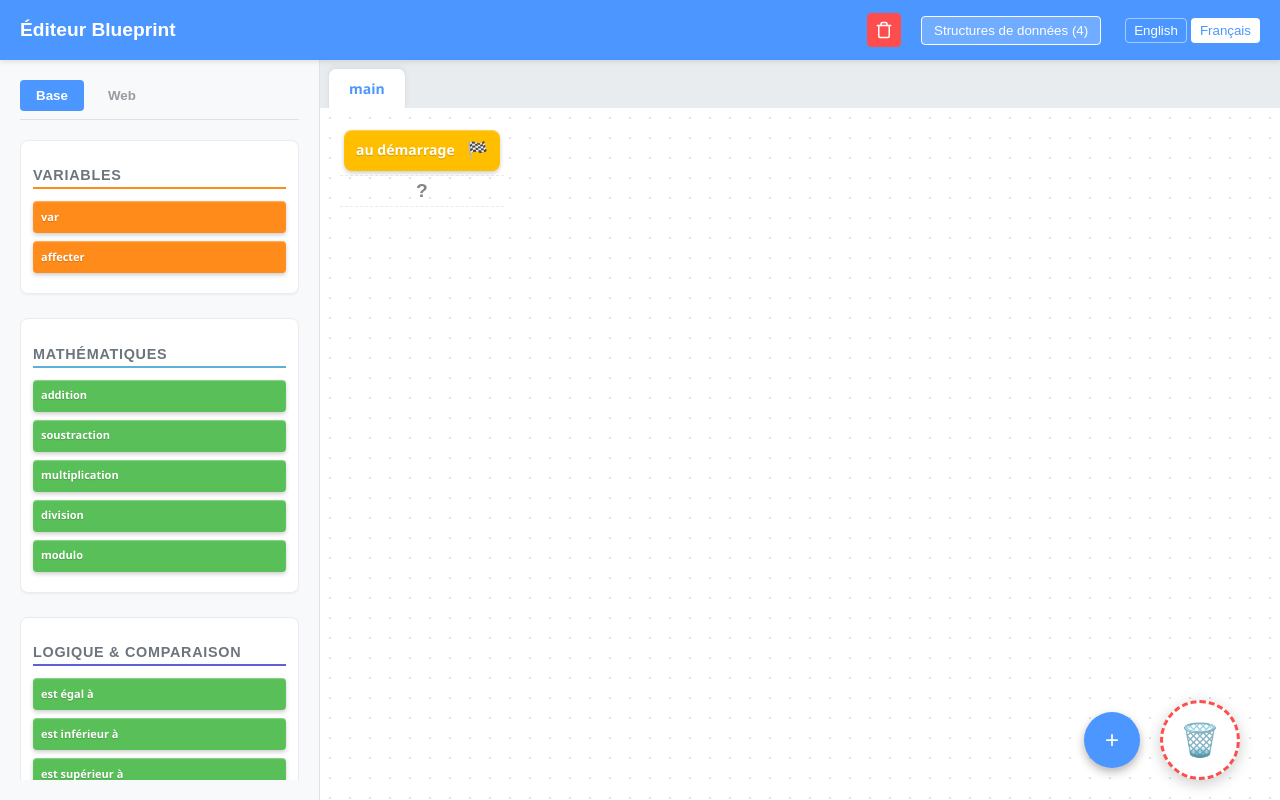
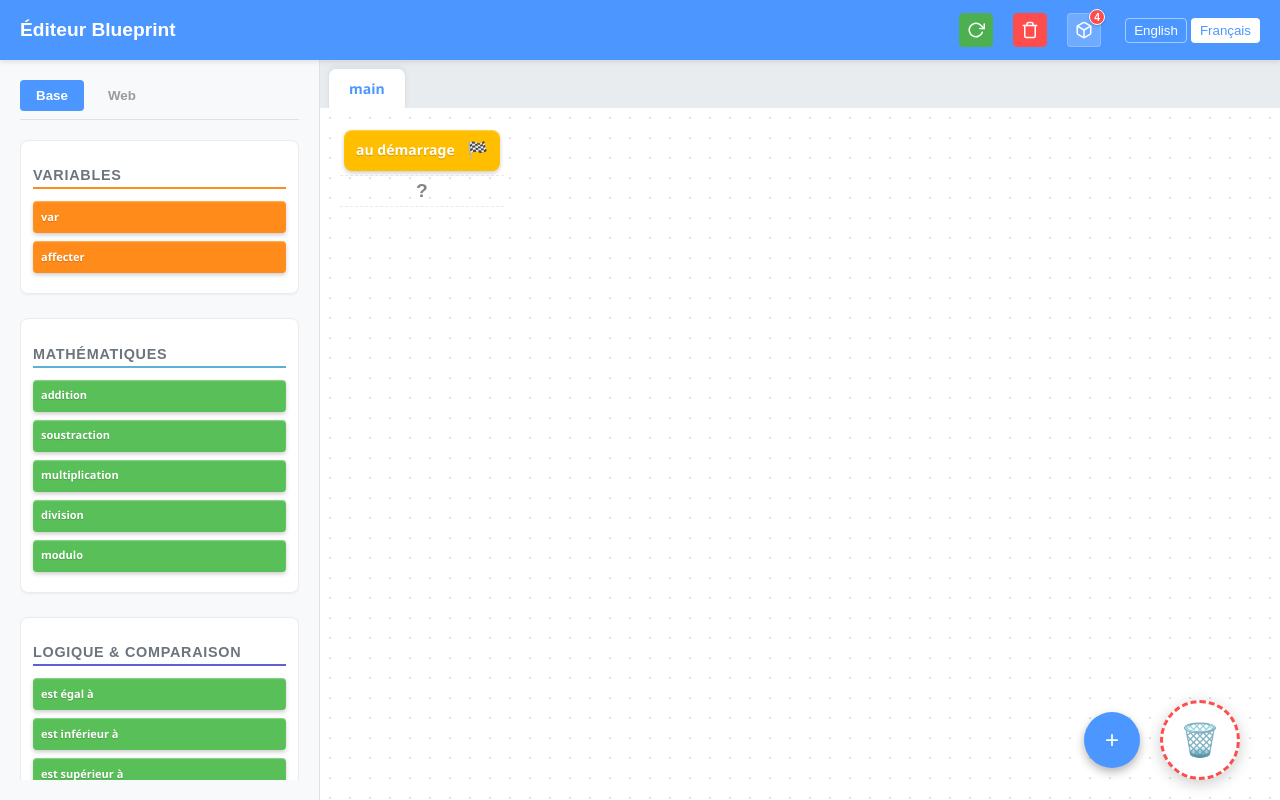
Before and after one commit to nicolachoquet06250/backend-generator, a Nuxt app: page / in a window 1280 px wide. Built offline with nearby package versions, Linux system fonts and the light colour scheme.

Commit message:
ajout d'un bouton reload de la page

```diff
--- a/app/app.vue
+++ b/app/app.vue
@@ -48,14 +48,25 @@ function getPWADisplayMode() {
         <h1>{{ $t('welcome') }}</h1>
       </div>
       <div class="header-actions">
+        <button class="reload-btn" :title="$t('common.reload')" @click="window.location.reload()">
+          <svg viewBox="0 0 24 24" width="18" height="18" fill="none" stroke="currentColor" stroke-width="2" stroke-linecap="round" stroke-linejoin="round">
+            <polyline points="23 4 23 10 17 10"></polyline>
+            <path d="M20.49 15a9 9 0 1 1-2.12-9.36L23 10"></path>
+          </svg>
+        </button>
         <button class="reset-btn" :title="$t('common.reset')" @click="showResetModal = true">
           <svg viewBox="0 0 24 24" width="18" height="18" fill="none" stroke="currentColor" stroke-width="2" stroke-linecap="round" stroke-linejoin="round">
             <polyline points="3 6 5 6 21 6"></polyline>
             <path d="M19 6v14a2 2 0 0 1-2 2H7a2 2 0 0 1-2-2V6m3 0V4a2 2 0 0 1 2-2h4a2 2 0 0 1 2 2v2"></path>
           </svg>
         </button>
-        <button class="struct-toggle" @click="showStructures = !showStructures">
-          {{ $t('sections.structures') }} <template v-if="!isMobile">({{ structures.length }})</template>
+        <button class="struct-toggle" :title="$t('sections.structures')" @click="showStructures = !showStructures">
+          <svg viewBox="0 0 24 24" width="18" height="18" fill="none" stroke="currentColor" stroke-width="2" stroke-linecap="round" stroke-linejoin="round">
+            <path d="M21 16V8a2 2 0 0 0-1-1.73l-7-4a2 2 0 0 0-2 0l-7 4A2 2 0 0 0 3 8v8a2 2 0 0 0 1 1.73l7 4a2 2 0 0 0 2 0l7-4A2 2 0 0 0 21 16z"></path>
+            <polyline points="3.27 6.96 12 12.01 20.73 6.96"></polyline>
+            <line x1="12" y1="22.08" x2="12" y2="12"></line>
+          </svg>
+          <span class="struct-count" v-if="structures.length > 0">{{ structures.length }}</span>
         </button>
         <div class="lang-switcher">
           <button
@@ -271,13 +282,67 @@ body {
   border-color: #e60000;
 }
 
+.reload-btn {
+  background: #4caf50;
+  border: 1px solid #4caf50;
+  color: white;
+  width: 34px;
+  min-width: 34px;
+  height: 34px;
+  min-height: 34px;
+  display: flex;
+  align-items: center;
+  justify-content: center;
+  border-radius: 4px;
+  cursor: pointer;
+  padding: 0;
+  transition: all 0.2s;
+}
+
+.reload-btn:hover {
+  background: #45a049;
+  border-color: #45a049;
+}
+
 .struct-toggle {
   background: var(--btn-struct);
-  border: 1px solid white;
+  border: 1px solid var(--btn-struct);
   color: white;
-  padding: 6px 12px;
+  width: 34px;
+  min-width: 34px;
+  height: 34px;
+  min-height: 34px;
+  display: flex;
+  align-items: center;
+  justify-content: center;
   border-radius: 4px;
   cursor: pointer;
+  padding: 0;
+  transition: all 0.2s;
+  position: relative;
+}
+
+.struct-toggle:hover {
+  background: #ff5e1a;
+  border-color: #ff5e1a;
+}
+
+.struct-count {
+  position: absolute;
+  top: -5px;
+  right: -5px;
+  background: #ff4c4c;
+  color: white;
+  font-size: 0.65rem;
+  font-weight: bold;
+  width: 16px;
+  height: 16px;
+  border-radius: 50%;
+  display: flex;
+  align-items: center;
+  justify-content: center;
+  border: 1px solid white;
+  box-shadow: 0 1px 3px rgba(0,0,0,0.2);
 }
 
 .lang-switcher {
--- a/app/components/common/PWAManager.vue
+++ b/app/components/common/PWAManager.vue
@@ -20,8 +20,11 @@
         </div>
       </div>
       <div class="actions">
-        <button v-if="$pwa?.needRefresh" class="btn-primary" @click="$pwa?.updateServiceWorker()">
-          {{ $t('pwa.reload') }}
+        <button v-if="$pwa?.needRefresh" class="btn-primary" :title="$t('pwa.reload')" @click="$pwa?.updateServiceWorker()">
+          <svg viewBox="0 0 24 24" width="20" height="20" fill="none" stroke="currentColor" stroke-width="2" stroke-linecap="round" stroke-linejoin="round">
+            <polyline points="23 4 23 10 17 10"></polyline>
+            <path d="M20.49 15a9 9 0 1 1-2.12-9.36L23 10"></path>
+          </svg>
         </button>
         <button class="btn-secondary" @click="$pwa?.cancelPrompt()">
           {{ $t('pwa.close') }}
@@ -105,6 +108,10 @@ button:focus-visible {
   background: var(--header-bg);
   color: white;
   box-shadow: 0 4px 12px rgba(76, 151, 255, 0.3);
+  display: flex;
+  align-items: center;
+  justify-content: center;
+  padding: 10px;
 }
 
 .btn-primary:hover {
--- a/locales/en.json
+++ b/locales/en.json
@@ -26,7 +26,8 @@
   "common": {
     "cancel": "Cancel",
     "confirm": "Confirm",
-    "reset": "Reset Storage"
+    "reset": "Reset Storage",
+    "reload": "Reload"
   },
   "blocks": {
     "true": "True",
--- a/locales/fr.json
+++ b/locales/fr.json
@@ -26,7 +26,8 @@
   "common": {
     "cancel": "Annuler",
     "confirm": "Confirmer",
-    "reset": "Réinitialiser le stockage"
+    "reset": "Réinitialiser le stockage",
+    "reload": "Recharger"
   },
   "blocks": {
     "true": "Vrai",
```
